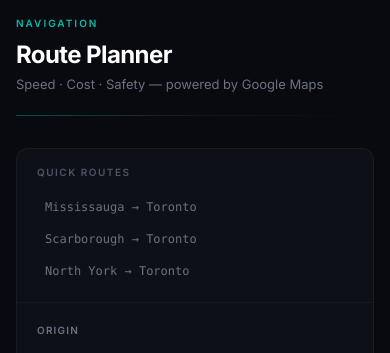
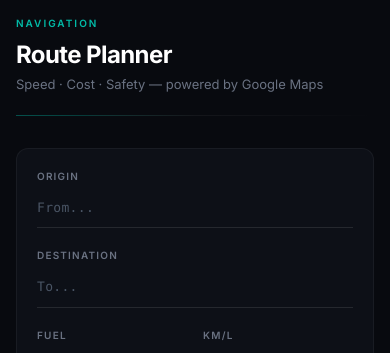
Before and after one commit to bolanthebot/Hack-Canada-Project, a React (Vite) app in the folder frontend/: page /route-planner in a window 390 px wide. Shown: the top 353 px of the page. Built offline with nearby package versions, Linux system fonts and the light colour scheme.

Commit message:
Improvements for mobile

```diff
--- a/frontend/src/components/Bike/BikeFilterPanel.jsx
+++ b/frontend/src/components/Bike/BikeFilterPanel.jsx
@@ -1,10 +1,27 @@
+import { useState } from 'react';
+
 export default function BikeFilterPanel({ minScore, onMinScoreChange }) {
+  const [isMinimized, setIsMinimized] = useState(false);
+
   return (
     <div className="absolute left-2 right-2 bottom-20 sm:left-3 sm:right-auto sm:bottom-3 z-[1000] bg-[#161a23] rounded-lg shadow-lg w-auto sm:w-56 border border-white/[0.05] px-3 py-3">
-      <div className="text-[11px] text-gray-500 font-medium uppercase tracking-wide mb-2.5">
-        Bike safety
+      <div
+        className={`text-[11px] text-gray-500 font-medium uppercase tracking-wide cursor-pointer flex justify-between items-center ${isMinimized ? '' : 'mb-2.5'}`}
+        onClick={() => setIsMinimized(!isMinimized)}
+      >
+        <span>Bike safety</span>
+        <svg
+          className={`w-3.5 h-3.5 transition-transform ${isMinimized ? 'rotate-180' : ''}`}
+          fill="none"
+          stroke="currentColor"
+          viewBox="0 0 24 24"
+        >
+          <path strokeLinecap="round" strokeLinejoin="round" strokeWidth={2} d="M5 15l7-7 7 7" />
+        </svg>
       </div>
 
+      {!isMinimized && (
+        <>
           <div className="flex items-baseline gap-1.5 mb-2">
             <span className="text-lg font-semibold text-gray-200 tabular-nums">{minScore}</span>
             <span className="text-[11px] text-gray-500">min score</span>
@@ -30,6 +47,8 @@ export default function BikeFilterPanel({ minScore, onMinScoreChange }) {
               <span className="w-5 h-[3px] rounded-full bg-red-400 inline-block" /> risky
             </span>
           </div>
+        </>
+      )}
     </div>
   );
 }
--- a/frontend/src/components/Map/RouteSearchPanel.jsx
+++ b/frontend/src/components/Map/RouteSearchPanel.jsx
@@ -20,6 +20,7 @@ export default function RouteSearchPanel({ userLocation, clickedDest, onRouteFou
   const [route, setRoute] = useState(null);
   const [loading, setLoading] = useState(false);
   const prevClickRef = useRef(null);
+  const [isMinimized, setIsMinimized] = useState(false);
 
   useEffect(() => {
     if (!clickedDest || clickedDest === prevClickRef.current) return;
@@ -86,11 +87,24 @@ export default function RouteSearchPanel({ userLocation, clickedDest, onRouteFou
 
   return (
     <div className="absolute top-2 left-2 right-2 sm:top-3 sm:left-3 sm:right-auto z-[1000] bg-[#161a23]/90 backdrop-blur-sm rounded-lg p-3 shadow-lg w-auto sm:w-[260px] max-w-[calc(100vw-1rem)]">
-      <div className="text-[11px] text-gray-500 font-medium uppercase tracking-wide mb-2">
-        Route
+      <div
+        className={`text-[11px] text-gray-500 font-medium uppercase tracking-wide cursor-pointer flex justify-between items-center ${isMinimized ? '' : 'mb-2'}`}
+        onClick={() => setIsMinimized(!isMinimized)}
+      >
+        <span>Route</span>
+        <svg
+          className={`w-3.5 h-3.5 transition-transform ${isMinimized ? 'rotate-180' : ''}`}
+          fill="none"
+          stroke="currentColor"
+          viewBox="0 0 24 24"
+        >
+          <path strokeLinecap="round" strokeLinejoin="round" strokeWidth={2} d="M5 15l7-7 7 7" />
+        </svg>
       </div>
 
-      <div className="space-y-2 mb-3">
+      {!isMinimized && (
+        <>
+          <div className="space-y-2 mb-3">
         <div>
           <div className="flex gap-1">
             <input
@@ -173,6 +187,8 @@ export default function RouteSearchPanel({ userLocation, clickedDest, onRouteFou
           )}
         </>
       )}
+        </>
+      )}
     </div>
   );
 }
--- a/frontend/src/components/Route/RoutePlanner.jsx
+++ b/frontend/src/components/Route/RoutePlanner.jsx
@@ -3,12 +3,6 @@ import { routeApi } from '../../api';
 import toast from 'react-hot-toast';
 import RouteResults from './RouteResults';
 import RouteMap from './RouteMap';
-
-const PRESETS = [
-  { label: 'Mississauga → Toronto', origin: 'Mississauga, ON', destination: 'Downtown Toronto, ON' },
-  { label: 'Scarborough → Toronto', origin: 'Scarborough, ON', destination: 'Downtown Toronto, ON' },
-  { label: 'North York → Toronto', origin: 'North York, ON', destination: 'Downtown Toronto, ON' },
-];
 
 const inputCls = `
   w-full bg-transparent border-0 border-b border-white/10 px-0 py-2.5
@@ -135,25 +129,6 @@ export default function RoutePlanner() {
         {/* Sidebar */}
         <div className="lg:col-span-3">
           <div className="bg-[#0d1017] border border-white/[0.05] rounded-xl overflow-hidden sticky top-6">
-
-            {/* Presets */}
-            <div className="px-5 py-4 border-b border-white/[0.04]">
-              <div className="text-[10px] uppercase tracking-[0.15em] text-gray-600 font-semibold mb-3">
-                Quick routes
-              </div>
-              <div className="space-y-0.5">
-                {PRESETS.map((p, i) => (
-                  <button
-                    key={i}
-                    onClick={() => applyPreset(p)}
-                    className="w-full text-left text-[12px] text-gray-500 hover:text-teal-400 py-1.5 px-2 rounded-lg hover:bg-teal-500/[0.06] transition-all duration-150 font-mono"
-                  >
-                    {p.label}
-                  </button>
-                ))}
-              </div>
-            </div>
-
             {/* Form */}
             <form onSubmit={handleSubmit} className="px-5 py-5 space-y-5">
               <Field label="Origin">
```
Lines whose indentation alone changed are shown as unchanged.
